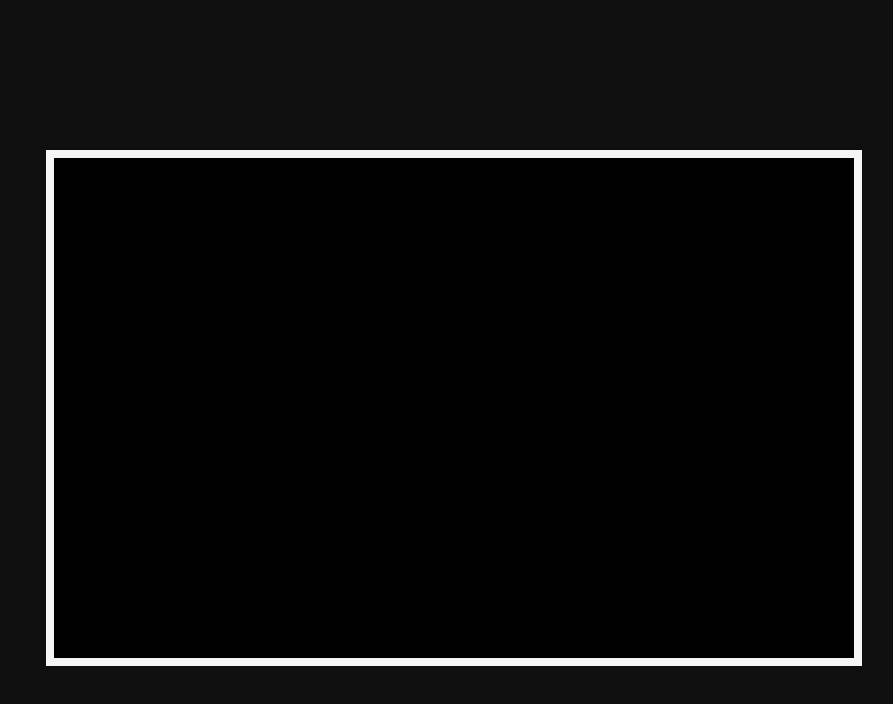
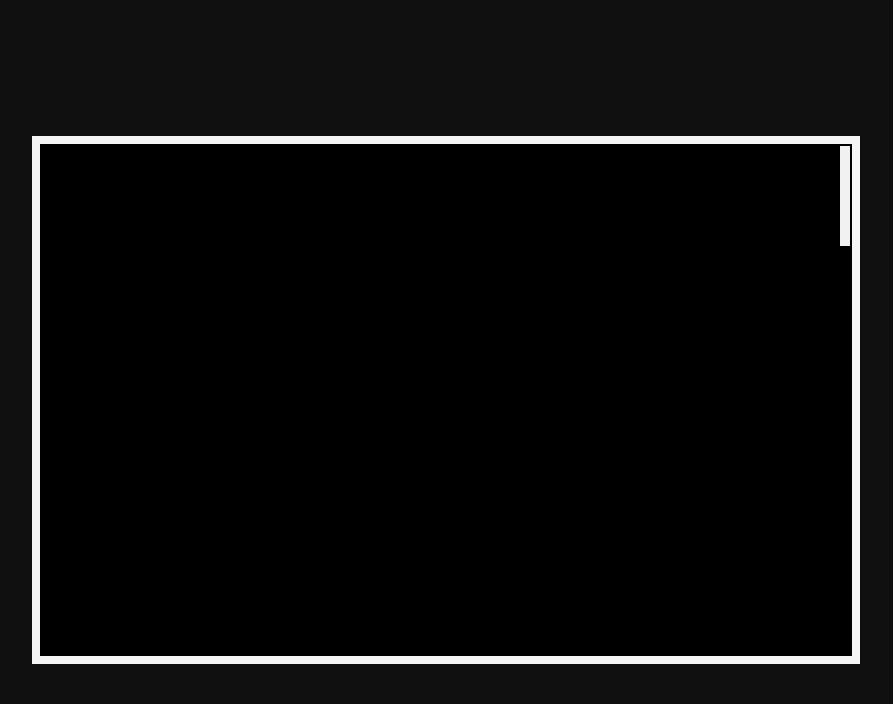
Before and after one commit to Maiki02/pong-front, an Angular app: page /home in a window 1280 px wide. Shown: the top 704 px of the page, without its empty margins (194-1087 px from the left). Built offline with nearby package versions, Linux system fonts and the light colour scheme.

Commit message:
Se agrega el movimiento del usuario

```diff
--- a/src/app/components/board/board.component.html
+++ b/src/app/components/board/board.component.html
@@ -1,4 +1,9 @@
-<div class="board">
+<div class="board-container">
+    <div class="board" [ngStyle]="dimensions">
+        <!--<app-player class="player player-1" [ngStyle]="{top:positionPlayer1 + 'px'}"
+        (movePlayer)="movePlayer($event,1)"></app-player>-->
 
-
+        <app-player class="player player-2" [ngStyle]="{top:positionPlayer2 + 'px'}"
+        (movePlayer)="movePlayer($event, 2)" [positionY]="positionPlayer2"></app-player>
+    </div>
 </div>
--- a/src/app/components/board/board.component.scss
+++ b/src/app/components/board/board.component.scss
@@ -4,5 +4,28 @@
     width:100%;
     height:100%;
     background:black;
+    border:8px solid white;
+    border:2px solid black;
+    padding:4px;
+    position:relative;
+}
+
+.player{
+    position:absolute;
+    width:auto;
+    transition: .2s;
+}
+
+.player-1{
+    left:0;
+}
+
+.player-2{
+    right:0;
+}
+
+.board-container{
+    width: auto;
+    display:flex;
     border: 8px solid #f5f5f5;
 }
--- a/src/app/components/board/board.component.ts
+++ b/src/app/components/board/board.component.ts
@@ -1,4 +1,5 @@
 import { Component, OnInit } from '@angular/core';
+import { HEIGHT_BOARD, WIDTH_BOARD } from 'src/app/shared/const/dimensions';
 
 @Component({
   selector: 'app-board',
@@ -6,10 +7,30 @@ import { Component, OnInit } from '@angular/core';
   styleUrls: ['./board.component.scss']
 })
 export class BoardComponent implements OnInit {
-
-  constructor() { }
+  positionPlayer1: any;
+  positionPlayer2: any;
+  dimensions:any;
+  constructor() {
+    this.dimensions={
+      width: WIDTH_BOARD + 'px',
+      height: HEIGHT_BOARD + 'px'
+    }
+    this.positionPlayer1 = 0
+    this.positionPlayer2 = 0;
+  }
 
   ngOnInit(): void {
   }
 
+  movePlayer(event:any, player:number){
+    console.log("Move player");
+    console.log("Antes de la funcion",this.positionPlayer1)
+    if(player==1){
+      this.positionPlayer1 = this.positionPlayer1 + event;
+
+    }else{
+      this.positionPlayer2 = this.positionPlayer2 + event;
+    }
+    console.log("Despues dela función", this.positionPlayer1)
+  }
 }
--- a/src/app/components/board/board.module.ts
+++ b/src/app/components/board/board.module.ts
@@ -1,6 +1,7 @@
 import { NgModule } from '@angular/core';
 import { CommonModule } from '@angular/common';
 import { BoardComponent } from './board.component';
+import { PlayerModule } from '../player/player.module';
 
 
 
@@ -9,7 +10,8 @@ import { BoardComponent } from './board.component';
     BoardComponent
   ],
   imports: [
-    CommonModule
+    CommonModule,
+    PlayerModule
   ], exports: [
     BoardComponent
   ]
--- a/src/app/components/player/player.component.html
+++ b/src/app/components/player/player.component.html
@@ -1,3 +1,3 @@
-<div class="player">
+<div class="player" [ngStyle]="dimensions">
 
 </div>
--- a/src/app/components/player/player.component.scss
+++ b/src/app/components/player/player.component.scss
@@ -0,0 +1,3 @@
+.player{
+    background: #f1f1f1;
+}
--- a/src/app/components/player/player.component.ts
+++ b/src/app/components/player/player.component.ts
@@ -1,15 +1,60 @@
-import { Component, OnInit } from '@angular/core';
+import { Component,EventEmitter,HostListener, Input, Output } from '@angular/core';
+import { HEIGHT_BOARD, HEIGHT_PLAYER, MOVEMENT_PLAYER, WIDTH_PLAYER } from 'src/app/shared/const/dimensions';
 
 @Component({
   selector: 'app-player',
   templateUrl: './player.component.html',
   styleUrls: ['./player.component.scss']
 })
-export class PlayerComponent implements OnInit {
+export class PlayerComponent {
+  dimensions:any;
+  @Input() positionY!:number;
+  countKeyPress:number=5;
 
-  constructor() { }
-
-  ngOnInit(): void {
+  @Output() movePlayer=new EventEmitter<number>();
+  constructor() {
+    this.dimensions={
+      width: WIDTH_PLAYER + 'px',
+      height: HEIGHT_PLAYER + 'px'
+    }
   }
 
+  /*Escucha los enventos del teclado y ejecuta la acción correspondiente*/
+  @HostListener('document:keydown', ['$event'])
+  listenerKeyDown(event: KeyboardEvent) {
+    console.log(event);
+    if(true){
+      console.log(event.key.toLowerCase());
+      switch (event.key.toLowerCase()) {
+        case 'arrowup': this.moveTo(-(MOVEMENT_PLAYER) - this.countKeyPress);
+        this.countKeyPress++; break;
+        case 'arrowdown': this.moveTo(MOVEMENT_PLAYER + this.countKeyPress);
+        this.countKeyPress++; break;
+        default: break;
+      }
+    }
+  }
+
+  @HostListener('document:keyup', ['$event'])
+  listenerKeyUp(event: KeyboardEvent) {
+    this.countKeyPress=5;
+  }
+
+  /*Mueve el jugador en la dirección indicada y emite el evento*/
+  moveTo(number:number){
+    if(number<0){
+      //Move to up
+      if(this.positionY + number < 0){
+        return this.movePlayer.emit(-this.positionY);
+      }
+    } else {
+      //Move to down
+      if(this.positionY + number > (HEIGHT_BOARD - HEIGHT_PLAYER)){
+        return this.movePlayer.emit(HEIGHT_BOARD - HEIGHT_PLAYER - this.positionY);
+      }
+    }
+    this.movePlayer.emit(number);
+  }
+
+
 }
--- a/src/app/components/player/player.module.ts
+++ b/src/app/components/player/player.module.ts
@@ -10,6 +10,8 @@ import { PlayerComponent } from './player.component';
   ],
   imports: [
     CommonModule
+  ], exports: [
+    PlayerComponent
   ]
 })
 export class PlayerModule { }
--- a/src/app/pages/home/home.component.scss
+++ b/src/app/pages/home/home.component.scss
@@ -2,11 +2,6 @@
     width:100vw;
     height:100vh;
     background:#0f0f0f;
-}
-
-.board{
-    width:800px;
-    height:500px;
 }
 
 .center-center{
--- a/src/app/pages/home/home.component.ts
+++ b/src/app/pages/home/home.component.ts
@@ -1,15 +1,11 @@
-import { Component, OnInit } from '@angular/core';
+import { Component } from '@angular/core';
 
 @Component({
   selector: 'app-home',
   templateUrl: './home.component.html',
   styleUrls: ['./home.component.scss']
 })
-export class HomeComponent implements OnInit {
-
-  constructor() { }
-
-  ngOnInit(): void {
+export class HomeComponent {
+  constructor() {
   }
-
 }
--- a/src/app/shared/const/dimensions.ts
+++ b/src/app/shared/const/dimensions.ts
@@ -1,4 +1,7 @@
 export const WIDTH_PLAYER=10;
+export const HEIGHT_PLAYER=WIDTH_PLAYER*10;
+
+export const MOVEMENT_PLAYER=WIDTH_PLAYER*1.7
 
 export const WIDTH_BOARD=WIDTH_PLAYER*80;
 
```
